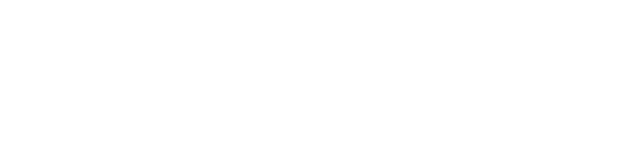
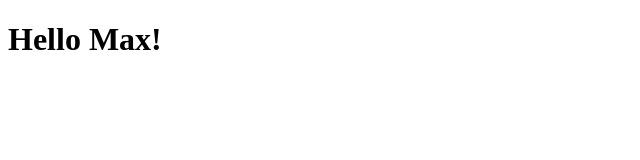
Before and after one commit to Maksym-Maleiev/goit-js-homework, a plain HTML site: page src/index.html in a window 1280 px wide. Shown: the whole page, without its empty margins (0-640 px from the left). Drawn offline with Linux system fonts and the light colour scheme.

Commit message:
Update index.html

```diff
--- a/src/index.html
+++ b/src/index.html
@@ -8,7 +8,7 @@
 </head>
 
 <body>
-
+  <h1>Hello Max!</h1>
 </body>
 
 </html>
```
